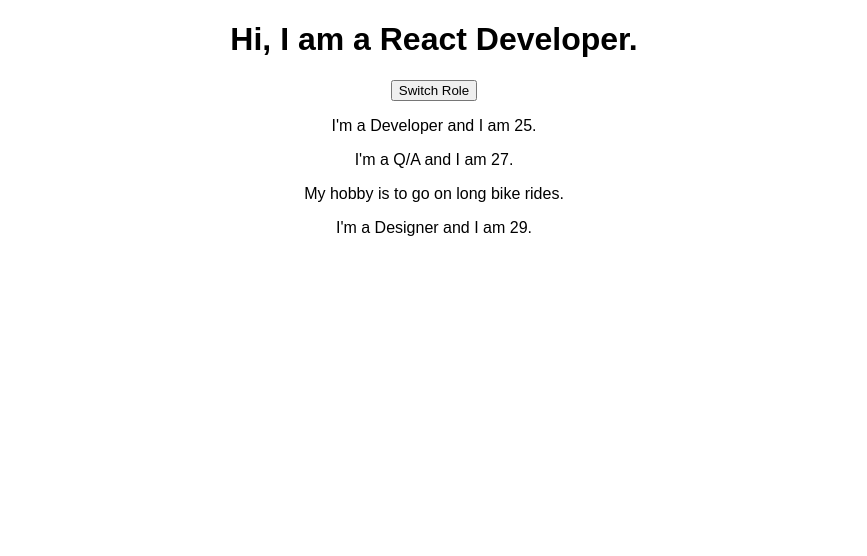
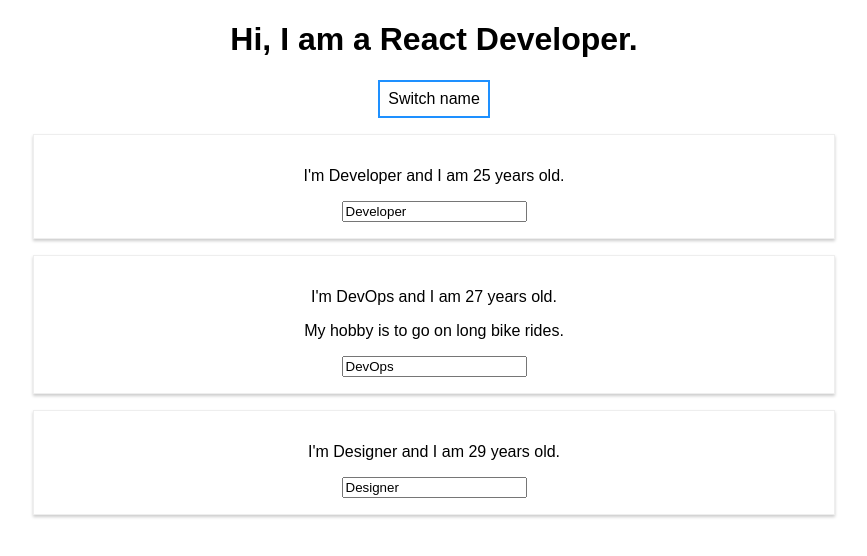
Before and after one commit to vishal2599/react-app, a React (Create React App) app: page / in a window 1280 px wide. Shown: the top 556 px of the page, without its empty margins (206-1073 px from the left). Built offline with nearby package versions, Linux system fonts and the light colour scheme.

Commit message:
Understood the base features and Syntax

```diff
--- a/src/App.js
+++ b/src/App.js
@@ -1,45 +1,67 @@
-import React, { useState } from 'react';
-import logo from './logo.svg';
+import React, { Component } from 'react';
 import './App.css';
 import Person from './Person/Person';
 
-const app = props => {
-  const [personsState, setPersonState] = useState({
+class App extends Component {
+  state = {
     persons : [
-      { role: 'Developer', age: 25 },
-      { role: 'Q/A', age: 27 },
-      { role: 'Designer', age: 29 }
+      { name: 'Developer', age: 25 },
+      { name: 'DevOps', age: 27 },
+      { name: 'Designer', age: 29 }
+    ],
+    otherState: 'some other value'
+  }
+
+  switchNameHandler = (newName) => {
+    // NEVER DO THIS:  this.state.persons[0].name = 'Project Manager';
+    this.setState({persons:[
+        { name: newName, age: 25 },
+        { name: 'Sumit', age: 27 },
+        { name: 'Rattan', age: 35 }
+      ]
+    });
+  }
+
+  nameChangedHandler = event =>{
+    this.setState({persons:[
+      { name: 'Vish!', age: 25 },
+      { name: event.target.value, age: 27 },
+      { name: 'Rattan', age: 35 }
     ]
   });
-
-  const [otherState, setOtherState] = useState({otherState: 'some other value'});
-  console.log(personsState, otherState);
-
-
-  const switchRoleHandler = () => {
-    // NEVER DO THIS:  this.state.persons[0].role = 'Project Manager';
-    setPersonState({persons:[
-        { role: 'Project Manager', age: 25 },
-        { role: 'Q/A', age: 27 },
-        { role: 'Designer', age: 35 }
-      ]
-    });
   };
 
+  render() {
+    const style = {
+      backgroundColor: '#fff',
+      font: 'inherit',
+      border: '2px solid dodgerblue',
+      padding: '8px',
+      cursor: 'pointer'
+    }
     return (
       <div className="App">
         <h1>Hi, I am a React Developer.</h1>
-        <button onClick={switchRoleHandler}>Switch Role</button>
-        <Person role={personsState.persons[0].role} age={personsState.persons[0].age}/>
-        <Person role={personsState.persons[1].role} age={personsState.persons[1].age}> My hobby is to go on long bike rides. </Person>
-        <Person role={personsState.persons[2].role} age={personsState.persons[2].age} />
+        <button
+        onClick={() => this.switchNameHandler('Vishu')}
+        style={style}>Switch name</button>
+        <Person
+        name={this.state.persons[0].name}
+        age={this.state.persons[0].age}/>
+
+        <Person
+        name={this.state.persons[1].name}
+        age={this.state.persons[1].age}
+        click={this.switchNameHandler.bind(this, 'Vishal Singh')}
+        changed={this.nameChangedHandler}> My hobby is to go on long bike rides. </Person>
+
+        <Person
+        name={this.state.persons[2].name}
+        age={this.state.persons[2].age} />
       </div>
     );
     // return React.createElement('div',  {className: 'App'}, React.createElement('h1', null, 'Does this work now?'));
-    };
+  }
+}
 
-export default app;
-
-// state = {
-
-// };
+export default App;
--- /dev/null
+++ b/src/Person/Person.css
@@ -0,0 +1,8 @@
+.Person{
+    width: 60%;
+    margin: 16px auto;
+    border: 1px solid #eee;
+    box-shadow: 0 2px 3px #ccc;
+    padding: 16px;
+    text-align: center;
+}
--- a/src/Person/Person.js
+++ b/src/Person/Person.js
@@ -1,10 +1,11 @@
 import React from 'react';
-
+import './Person.css';
 const person = (props) => {
     return (
-    <div>
-        <p>I'm a {props.role} and I am {props.age}.</p>
+    <div className="Person">
+        <p onClick={props.click}>I'm {props.name} and I am {props.age} years old.</p>
         <p>{props.children}</p>
+        <input type="text" onChange={props.changed} value={props.name}/>
     </div>
     );
 };
```
